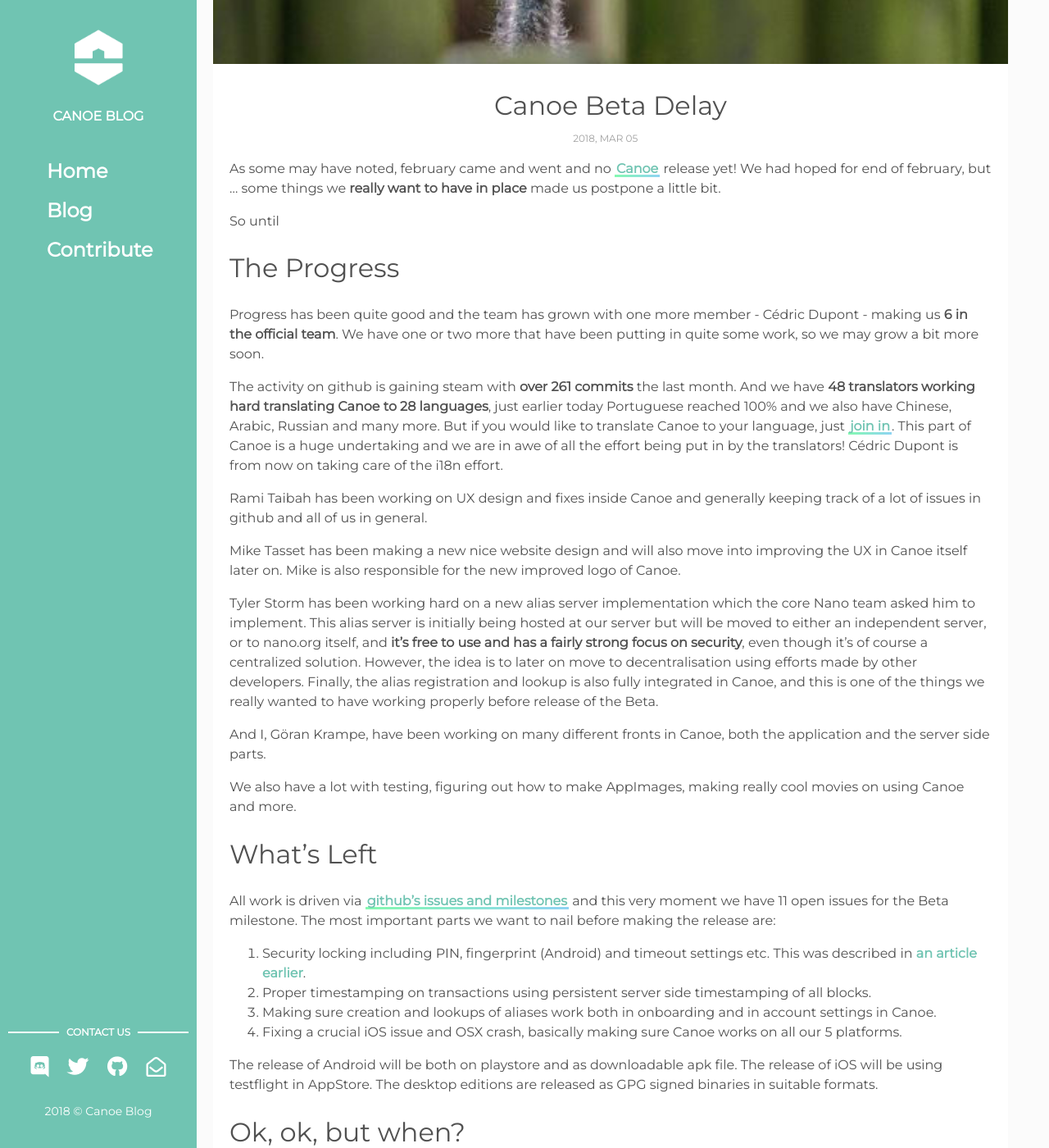
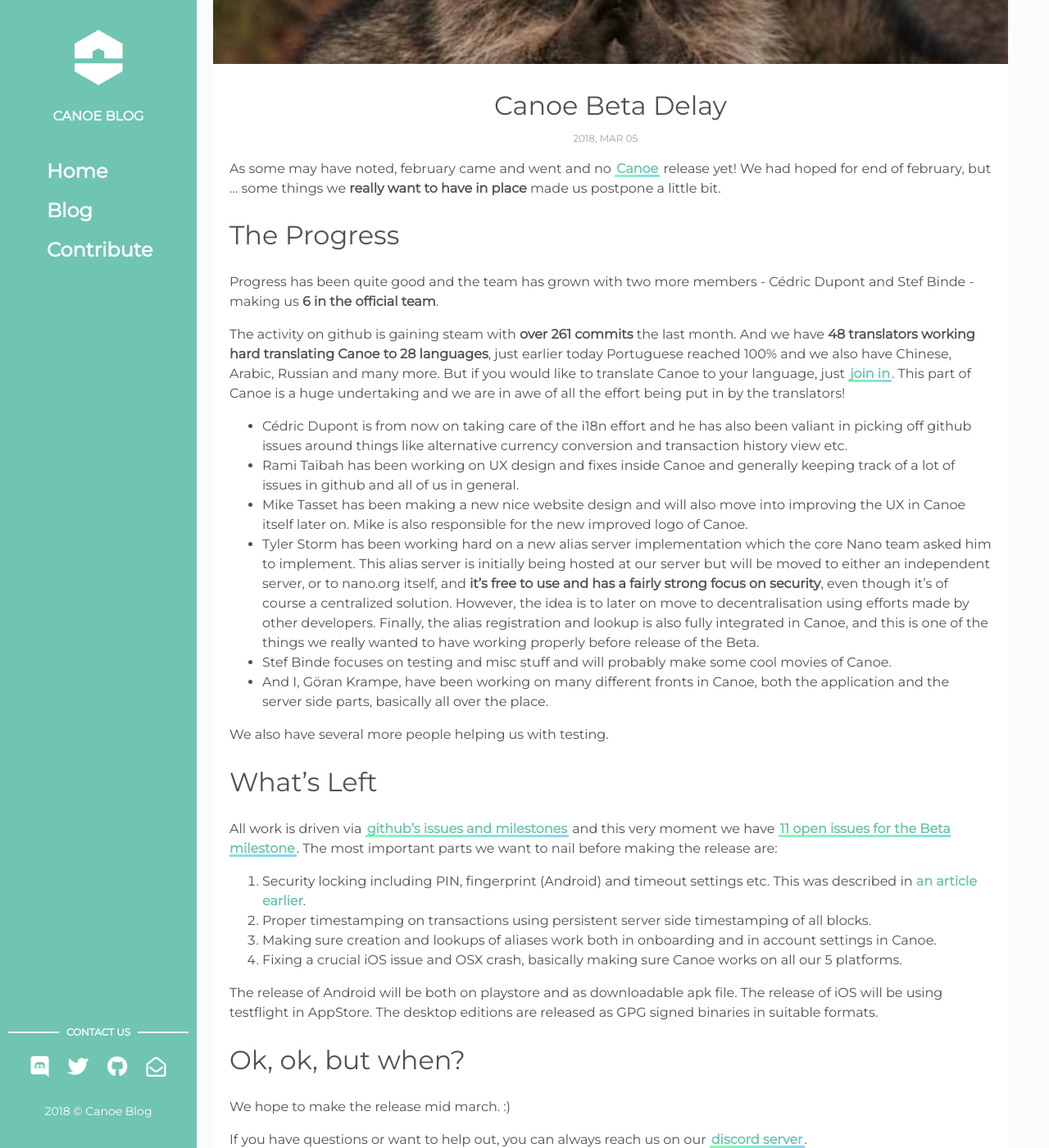
Before and after one commit to getcanoe/website, a Jekyll site: the page built from _posts/2018-03-05-canoe-beta-delay.markdown, in a window 1280 px wide and 1400 px high, scrolled down 442 px. Shown: the whole window at 82% size. Built offline with Jekyll 4.4.1, drawn with Linux system fonts in a browser that asks for light colours; nearby versions of some CDN libraries.

Commit message:
Tweaked article

```diff
--- a/_posts/2018-03-05-canoe-beta-delay.markdown
+++ b/_posts/2018-03-05-canoe-beta-delay.markdown
@@ -10,28 +10,25 @@
 
 As some may have noted, february came and went and no [Canoe](https://getcanoe.io) release yet! We had hoped for end of february, but ... some things we **really want to have in place** made us postpone a little bit.
 
-So until
-
 <!--more-->
 
 # The Progress
-Progress has been quite good and the team has grown with one more member - Cédric Dupont - making us **6 in the official team**. We have one or two more that have been putting in quite some work, so we may grow a bit more soon.
+Progress has been quite good and the team has grown with two more members - Cédric Dupont and Stef Binde - making us **6 in the official team**.
 
-The activity on github is gaining steam with **over 261 commits** the last month. And we have **48 translators working hard translating Canoe to 28 languages**, just earlier today Portuguese reached 100% and we also have Chinese, Arabic, Russian and many more. But if you would like to translate Canoe to your language, just [join in](https://poeditor.com/join/project/cnSZa85DRN). This part of Canoe is a huge undertaking and we are in awe of all the effort being put in by the translators! Cédric Dupont is from now on taking care of the i18n effort.
+The activity on github is gaining steam with **over 261 commits** the last month. And we have **48 translators working hard translating Canoe to 28 languages**, just earlier today Portuguese reached 100% and we also have Chinese, Arabic, Russian and many more. But if you would like to translate Canoe to your language, just [join in](https://poeditor.com/join/project/cnSZa85DRN). This part of Canoe is a huge undertaking and we are in awe of all the effort being put in by the translators!
 
-Rami Taibah has been working on UX design and fixes inside Canoe and generally keeping track of a lot of issues in github and all of us in general.
+* Cédric Dupont is from now on taking care of the i18n effort and he has also been valiant in picking off github issues around things like alternative currency conversion and transaction history view etc.
+* Rami Taibah has been working on UX design and fixes inside Canoe and generally keeping track of a lot of issues in github and all of us in general.
+* Mike Tasset has been making a new nice website design and will also move into improving the UX in Canoe itself later on. Mike is also responsible for the new improved logo of Canoe.
+* Tyler Storm has been working hard on a new alias server implementation which the core Nano team asked him to implement. This alias server is initially being hosted at our server but will be moved to either an independent server, or to nano.org itself, and **it's free to use and has a fairly strong focus on security**, even though it's of course a centralized solution. However, the idea is to later on move to decentralisation using efforts made by other developers. Finally, the alias registration and lookup is also fully integrated in Canoe, and this is one of the things we really wanted to have working properly before release of the Beta.
+* Stef Binde focuses on testing and misc stuff and will probably make some cool movies of Canoe.
+* And I, Göran Krampe, have been working on many different fronts in Canoe, both the application and the server side parts, basically all over the place.
 
-Mike Tasset has been making a new nice website design and will also move into improving the UX in Canoe itself later on. Mike is also responsible for the new improved logo of Canoe.
-
-Tyler Storm has been working hard on a new alias server implementation which the core Nano team asked him to implement. This alias server is initially being hosted at our server but will be moved to either an independent server, or to nano.org itself, and **it's free to use and has a fairly strong focus on security**, even though it's of course a centralized solution. However, the idea is to later on move to decentralisation using efforts made by other developers. Finally, the alias registration and lookup is also fully integrated in Canoe, and this is one of the things we really wanted to have working properly before release of the Beta.
-
-And I, Göran Krampe, have been working on many different fronts in Canoe, both the application and the server side parts.
-
-We also have  a lot with testing, figuring out how to make AppImages, making really cool movies on using Canoe and more.
+We also have several more people helping us with testing.
 
 # What's Left
 
-All work is driven via [github's issues and milestones](https://github.com/getcanoe/canoe/milestone/2) and this very moment we have 11 open issues for the Beta milestone. The most important parts we want to nail before making the release are:
+All work is driven via [github's issues and milestones](https://github.com/getcanoe/canoe/milestone/2) and this very moment we have [11 open issues for the Beta milestone](https://github.com/getcanoe/canoe/milestone/2). The most important parts we want to nail before making the release are:
 
 1. Security locking including PIN, fingerprint (Android) and timeout settings etc. This was described in [an article earlier](https://getcanoe.io/2018/02/11/security-in-beta.html).
 2. Proper timestamping on transactions using persistent server side timestamping of all blocks.
```
Also changed, not shown: assets/img/soon.jpg.
